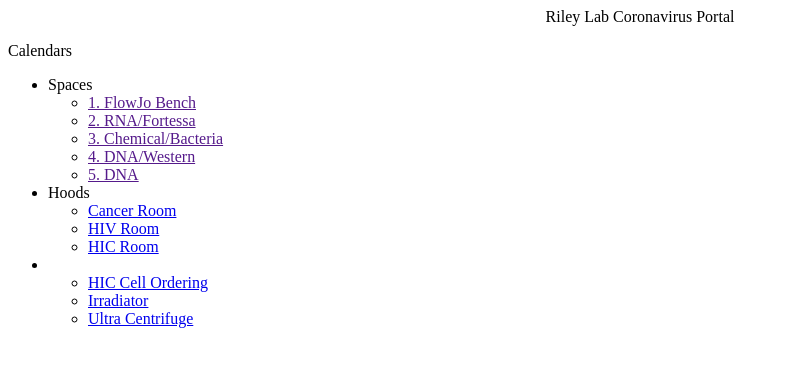
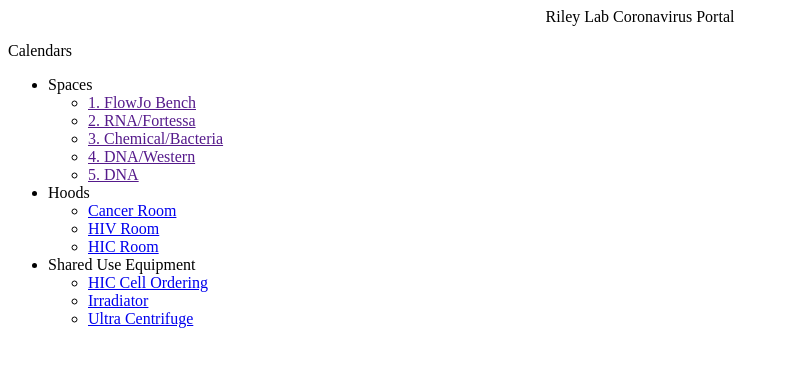
Before and after one commit to RileyLab/RileyLab, a plain HTML site: page index.html in a window 1280 px wide. Shown: the whole page, without its empty margins (0-789 px from the left). Drawn offline with Linux system fonts and the light colour scheme.

Commit message:
Add files via upload

```diff
--- a/index.html
+++ b/index.html
@@ -19,7 +19,7 @@ Calendars
           <li><a href="https://www.brownbearsw.com/cal/HIVRoom">HIV Room</a></li>
           <li><a href="https://www.brownbearsw.com/cal/HICRoom">HIC Room</a></li>
         </ul>
-    <li>
+    <li>Shared Use Equipment
         <ul>
           <li><a href="https://pathbio.med.upenn.edu/hic/hiccell/">HIC Cell Ordering</a></li>
           <li><a href="https://hosting.med.upenn.edu/xrt/secure/mrbs/week.php?area=3&room=1">Irradiator</a></li>
```
